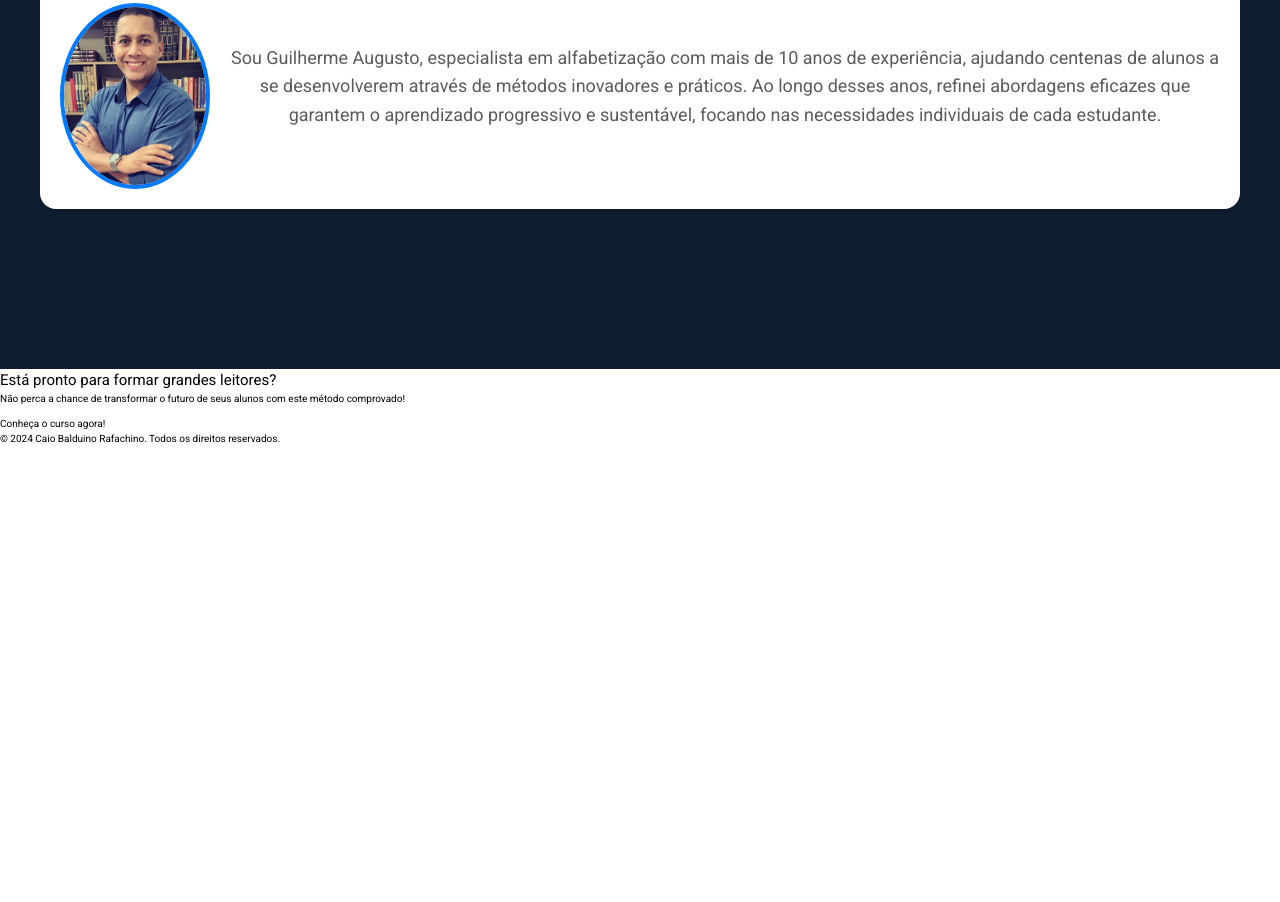
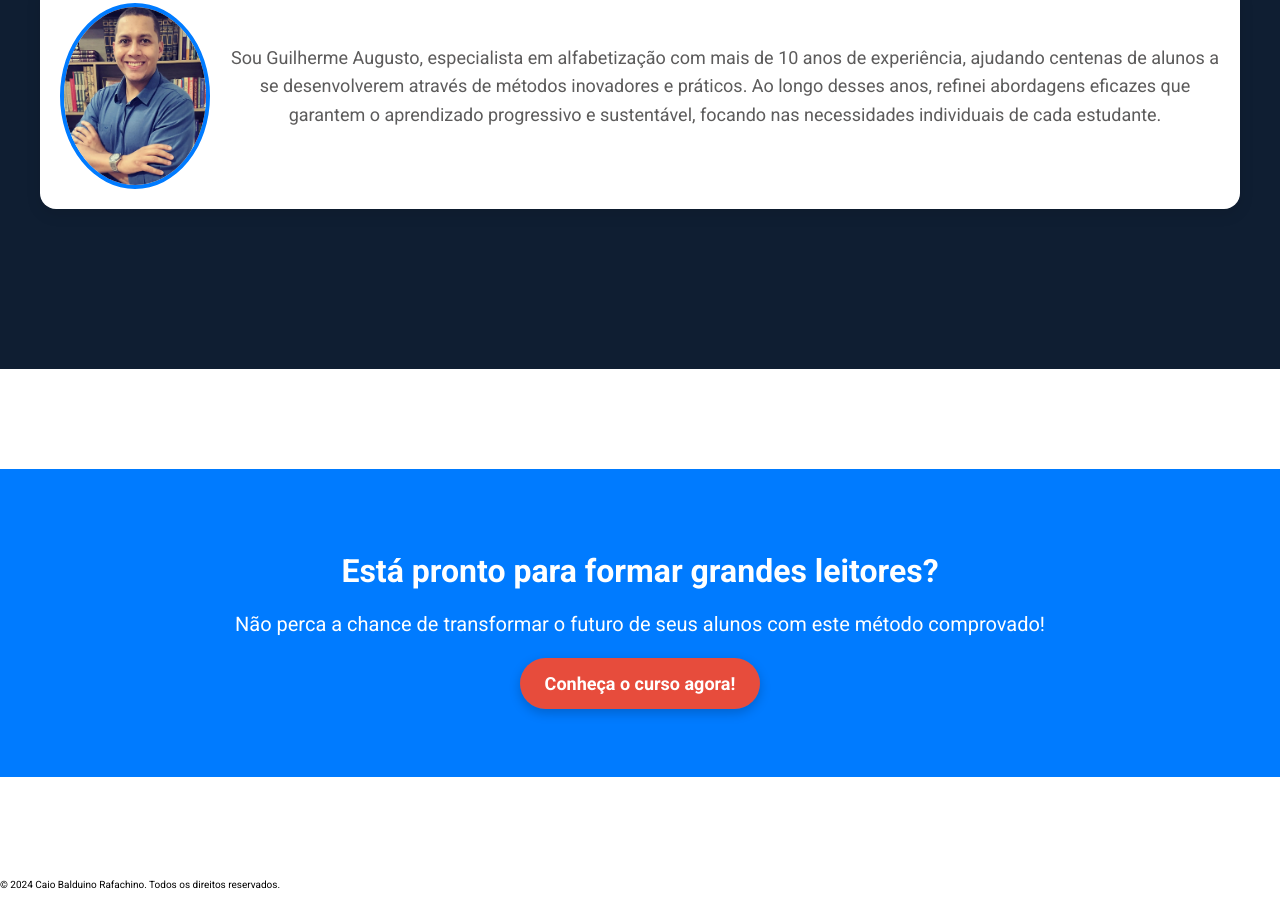
Before and after one commit to Caiobaldudev/grandesleitores, a plain HTML site: page index.html in a window 1280 px wide. Shown: the part 5952-6854 px from the top of the page. Before the commit the page ends 6408 px from the top, so only its background shows below. Drawn offline with Linux system fonts and the light colour scheme.

Commit message:
🎨 style: add final-cta style desk/mob

```diff
--- /dev/null
+++ b/css/final.css
@@ -0,0 +1,57 @@
+/* Estilo mob CTA Final */
+#cta-final {
+  padding: 80px 10px;
+  text-align: center;
+  background-color: #007bff;
+  margin: 100px 0;
+}
+
+#cta-final h2 {
+  font-size: 2.2rem;
+  color: #ffffff;
+  font-weight: bold;
+  margin-bottom: 15px;
+  line-height: 1.4;
+}
+
+#cta-final p {
+  font-size: 1.8rem;
+  color: #ffffff;
+  margin-bottom: 30px;
+  line-height: 1.6;
+}
+
+.cta-button-final {
+  font-size: 1.4rem;
+  padding: 15px 30px;
+  background-color: #e74c3c;
+  color: white;
+  border: none;
+  border-radius: 30px;
+  text-decoration: none;
+  font-weight: bold;
+  box-shadow: 0 4px 12px rgba(0, 0, 0, 0.2);
+  transition: all 0.3s ease;
+}
+
+.cta-button-final:hover {
+  background-color: #c31414;
+  box-shadow: 0 6px 15px rgba(0, 0, 0, 0.3);
+}
+
+/* Desktop */
+@media (min-width: 428px) {
+  #cta-final h2 {
+    font-size: 3.2rem;
+  }
+
+  #cta-final p {
+    font-size: 2rem;
+    color: #ffffff;
+  }
+
+  .cta-button-final {
+    font-size: 1.8rem;
+    padding: 15px 25px;
+  }
+}
--- a/css/style.css
+++ b/css/style.css
@@ -8,3 +8,4 @@
 @import './guarantee.css';
 @import './wai.css';
 @import './rxw.css';
+@import './final.css';
```
